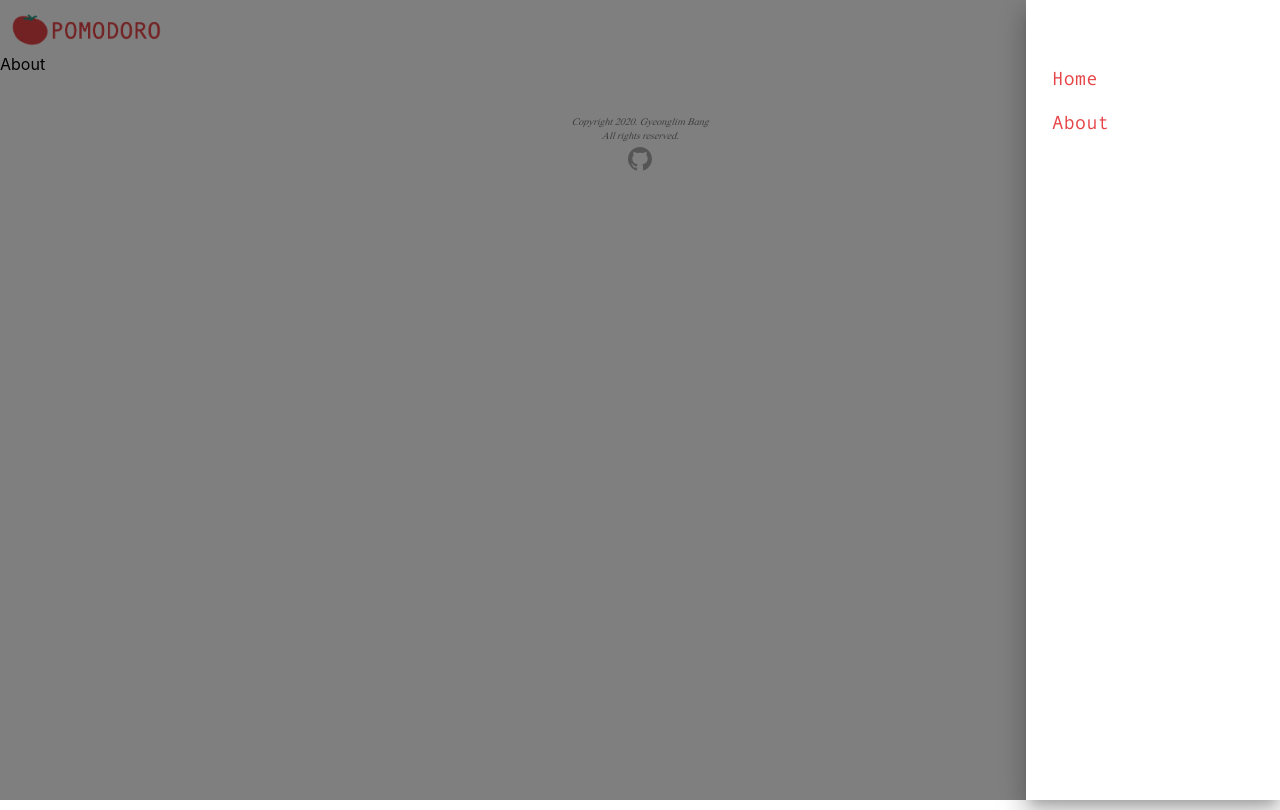
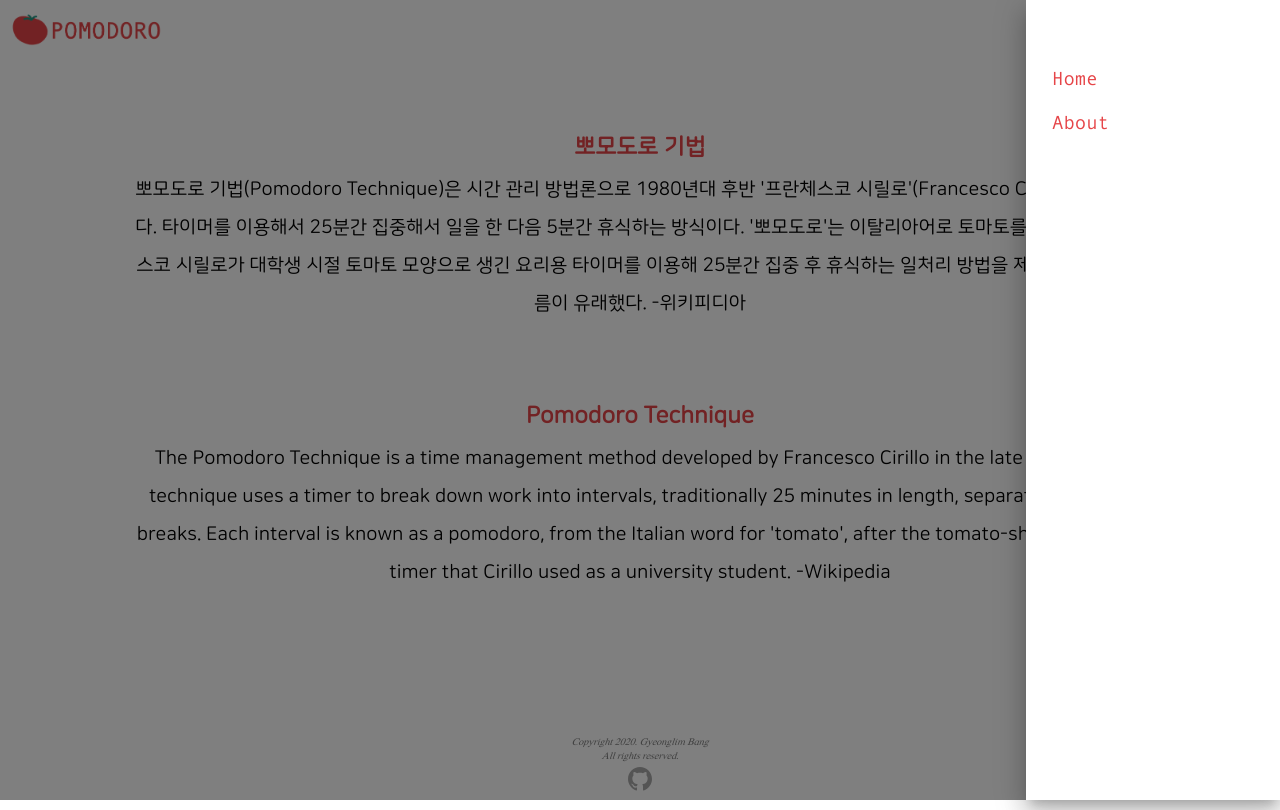
Before and after one commit to ohohoi/Pomodoro-frontend, a React (Create React App) app: page /about in a window 1280 px wide. Both pictures are taken after a click on the button 1228 px from the left and 38 px from the top of the page. Built offline with nearby package versions, Linux system fonts and the light colour scheme.

Commit message:
feat: about pages UI

```diff
--- a/src/App.css
+++ b/src/App.css
@@ -1,6 +1,6 @@
 .App {
   width: 100%;
-  height: 100%;
+  min-height: 100%;
   position: relative;
 }
 
@@ -10,3 +10,18 @@
   --main-color: #E64548;
   --sub-color: #1F9985;
 }
+
+@font-face {
+  src: url("./resources/font/andalemo.ttf");
+  font-family: "andalemo";
+}
+
+@font-face {
+  src: url("./resources/font/HappyTime.otf");
+  font-family: "happytime";
+}
+
+@font-face {
+  src: url("./resources/font/NanumSquareRoundR.ttf");
+  font-family: "nanum-square-round";
+}
--- a/src/App.js
+++ b/src/App.js
@@ -1,6 +1,6 @@
 import { Route } from 'react-router-dom'
 import './App.css'
-import About from './pages/About'
+import About from './pages/About/About'
 import Home from './pages/Home'
 import Footer from './presentational/Footer/Footer'
 import Header from './presentational/Header/Header'
--- a/src/index.css
+++ b/src/index.css
@@ -5,9 +5,14 @@ body {
     sans-serif;
   -webkit-font-smoothing: antialiased;
   -moz-osx-font-smoothing: grayscale;
+  height: 100vh;
 }
 
 code {
   font-family: source-code-pro, Menlo, Monaco, Consolas, 'Courier New',
     monospace;
 }
+
+html {
+  height: 100vh;
+}
--- a/src/pages/About.js
+++ /dev/null
@@ -1,11 +0,0 @@
-import React from 'react';
-
-const About = () => {
-    return (
-        <div>
-            About
-        </div>
-    );
-};
-
-export default About;
--- /dev/null
+++ b/src/pages/About/About.css
@@ -0,0 +1,24 @@
+@import url("../../App.css");
+
+div#about {
+    min-height: 70vh;
+    margin-top: 10vh;
+    text-align: center;
+}
+
+div.about-title {
+    margin-bottom: 10px;
+    color: var(--main-color);
+    font-family: "nanum-square-round";
+    font-size: calc(15px + 1vmin);
+    font-weight: 600;
+}
+
+div.about-contents {
+    margin-bottom: 10vh;
+    margin-left: 10vw;
+    margin-right: 10vw;
+    line-height: 200%;
+    font-family: "nanum-square-round";
+    font-size: calc(15px + 0.5vmin);
+}
--- /dev/null
+++ b/src/pages/About/About.js
@@ -0,0 +1,19 @@
+import React from 'react'
+import './About.css'
+
+const About = () => {
+    const descKor = "뽀모도로 기법(Pomodoro Technique)은 시간 관리 방법론으로 1980년대 후반 '프란체스코 시릴로'(Francesco Cirillo)가 제안했다. 타이머를 이용해서 25분간 집중해서 일을 한 다음 5분간 휴식하는 방식이다. '뽀모도로'는 이탈리아어로 토마토를 뜻한다. 프란체스코 시릴로가 대학생 시절 토마토 모양으로 생긴 요리용 타이머를 이용해 25분간 집중 후 휴식하는 일처리 방법을 제안한데서 그 이름이 유래했다. -위키피디아"
+    const descEng = "The Pomodoro Technique is a time management method developed by Francesco Cirillo in the late 1980s. The technique uses a timer to break down work into intervals, traditionally 25 minutes in length, separated by short breaks. Each interval is known as a pomodoro, from the Italian word for 'tomato', after the tomato-shaped kitchen timer that Cirillo used as a university student. -Wikipedia"
+
+    return (
+        <div id="about">
+            <div className="about-title">뽀모도로 기법</div>
+            <div className="about-contents">{ descKor }</div>
+
+            <div className="about-title">Pomodoro Technique</div>
+            <div className="about-contents">{ descEng }</div>
+        </div>
+    );
+};
+
+export default About
--- a/src/presentational/Footer/Footer.css
+++ b/src/presentational/Footer/Footer.css
@@ -1,9 +1,4 @@
 @import url("../../App.css");
-
-@font-face {
-    src: url("../../resources/font/HappyTime.otf");
-    font-family: "copyright-font";
-}
 
 div#footer {
     width: 100%;
@@ -15,7 +10,7 @@ div#footer {
 div.copyright {
     color: gray;
     font-size: 10px;
-    font-family: "copyright-font";
+    font-family: "happytime";
 }
 
 div#div-icon-carrier {
--- a/src/presentational/Header/Header.css
+++ b/src/presentational/Header/Header.css
@@ -1,9 +1,4 @@
 @import url("../../App.css");
-
-@font-face {
-    src: url("../../resources/font/andalemo.ttf");
-    font-family: "menu-font";
-}
 
 div#header {
     max-width: 100%;
@@ -31,7 +26,7 @@ div#menu {
     margin-top: calc(10px + 1vw);
     margin-left: calc(2vw);
     color: var(--main-color);
-    font-family: "menu-font";
+    font-family: "andalemo";
     font-size: calc(15px + 0.5vmin);
     cursor: pointer;
 }
--- a/src/presentational/Header/Header.js
+++ b/src/presentational/Header/Header.js
@@ -42,7 +42,7 @@ const Header = () => {
                     <div id="drawer-menu">
                         {
                             menu.map((d, i) => { return (
-                                <Link to={ `/${ d.link }` } style={{ textDecoration: 'none' }} key={ i } onClick={ onMenuClick }>
+                                <Link to={ `/${ d.link }` } style={{ textDecoration: 'none' }} key={ i }>
                                     <div id="menu" onClick={ toggleDrawer }>
                                         { d.display }
                                     </div>
```
Also changed, not shown: src/resources/font/NanumSquareRoundR.ttf (added).
